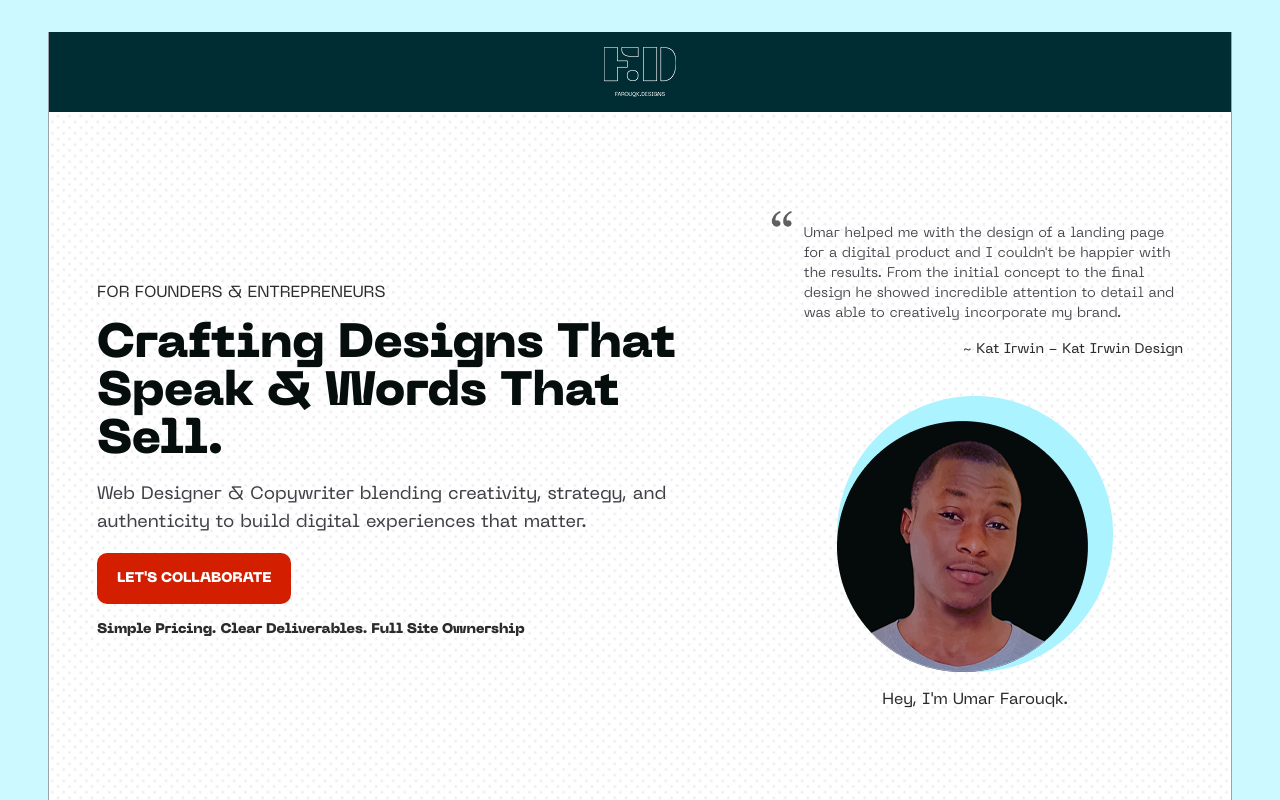
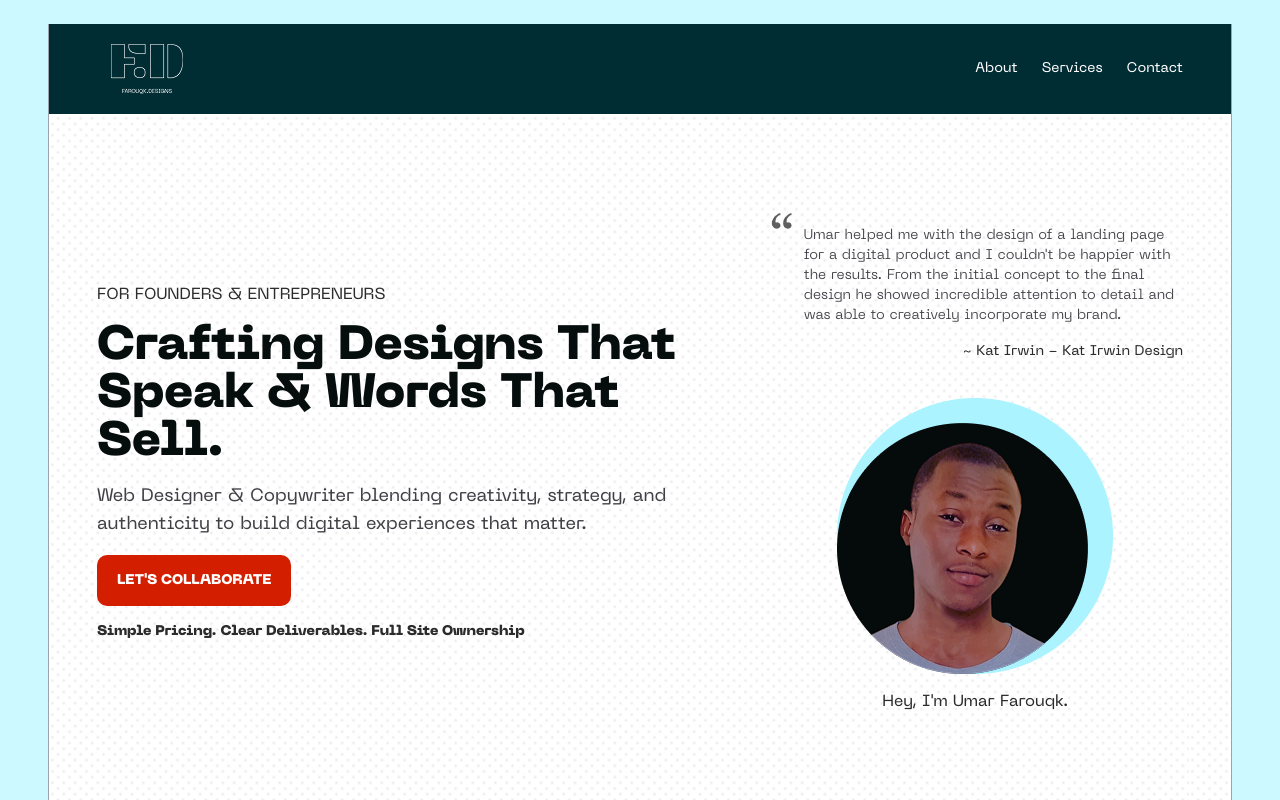
Before and after one commit to reality-farouqk/farouqkdesigns, a Next.js app: page / in a window 1280 px wide. Shown: the top 800 px of the page. Built offline with nearby package versions, Linux system fonts and the light colour scheme.

Commit message:
new update to header links and case study links and info

```diff
--- a/app/components/AboutMe.tsx
+++ b/app/components/AboutMe.tsx
@@ -4,7 +4,7 @@ import Image from 'next/image';
 
 const AboutMe: React.FC = () => {
   return (
-    <section className="text-[#2b2b2b] bg-cover bg-center px-5 py-24 md:px-12" style={{ backgroundImage: 'url(/Hero&AboutSection-bg.png)' }}>
+    <section id="about" className="text-[#2b2b2b] bg-cover bg-center px-5 py-24 md:px-12" style={{ backgroundImage: 'url(/Hero&AboutSection-bg.png)' }}>
       <div className="flex flex-col-reverse lg:flex-row items-start gap-5">
         <div className="w-full lg:w-1/2 p-4 md:p-8">
           <h1 className="text-4xl lg:text-6xl font-bold mb-5">Who am I? <br/>Let&apos;s find out!</h1>
--- a/app/components/CaseStudy.tsx
+++ b/app/components/CaseStudy.tsx
@@ -8,7 +8,7 @@ const CaseStudy: React.FC = () => {
     {
       id: 1,
       title: "TCA(Now seventh bear)",
-      caseStudyLink: "/",
+      caseStudyLink: "https://seventhbear.com/",
       description:
         "Redesigned their landing page proactively, reached out, and they instantly loved it—turning a bold move into a real impact",
       image: "/TCAs Home Page.png",
@@ -16,7 +16,7 @@ const CaseStudy: React.FC = () => {
     {
       id: 2,
       title: "Child Care",
-      caseStudyLink: "/",
+      caseStudyLink: "https://mailafiyaumarsulai.wixstudio.com/-childcare",
       description:
         "Designed a warm, inviting Wix demo for a child care center—showcasing a nurturing space for infants and children.",
       image: "/childscare.png",
@@ -24,14 +24,14 @@ const CaseStudy: React.FC = () => {
     {
       id: 3,
       title: "Pixel Forge",
-      caseStudyLink: "/",
+      caseStudyLink: "https://mailafiyaumarsulai.wixstudio.io/pixelforge",
       description:
         "A Wix demo showcasing a sleek branding agency landing page—crafted to highlight how businesses can elevate their identity.",
       image: "/Pixelforge.png",
     },
     {
       id: 4,
-      title: "RS Guttering",
+      title: "https://mailafiyaumarsulai.wixstudio.com/rsguttering",
       caseStudyLink: "/",
       description:
         "Revamped a roofing business landing page—giving it a fresh, modern look that aligns with their brand and goals. ",
@@ -56,7 +56,7 @@ const CaseStudy: React.FC = () => {
   ];
 
   return (
-    <section className="text-[#2b2b2b] bg-white px-5 py-24 md:py-24 md:px-12 border flex flex-col items-center">
+    <section id="casestudy" className="text-[#2b2b2b] bg-white px-5 py-24 md:py-24 md:px-12 border flex flex-col items-center">
       <h1 className="text-3xl md:text-4xl lg:text-5xl font-bold mb-8 text-center">
         Case Studies
       </h1>
@@ -73,7 +73,7 @@ const CaseStudy: React.FC = () => {
               alt={caseStudy.title}
               className="w-full h-full object-cover"
             />
-            <div className="absolute inset-0 bg-[#F1F1F1] text-[#2b2b2b] flex flex-col justify-center items-center p-4 opacity-0 hover:opacity-100 transition-opacity duration-300">
+            <div className="absolute inset-0 bg-[#F1F1F1] text-[#2b2b2b] flex flex-col justify-center items-start p-4 opacity-0 hover:opacity-100 transition-opacity duration-300">
               <div className="text-sm underline font-light mb-2">
                 <a
                   href={caseStudy.caseStudyLink}
--- a/app/components/Header.tsx
+++ b/app/components/Header.tsx
@@ -1,23 +1,23 @@
 import React from "react";
-import { Link } from "react-router-dom";
+// import Link from "next/link";
 import Image from "next/image";
 
 const Header: React.FC = () => {
   return (
-    <header className="flex flex-row justify-center items-center py-5 px-12 h-20">
+    <header className="flex flex-col md:flex-row justify-between items-start md:items-center gap-4 md:gap-0 py-5 px-12">
       <div className="logo">
         <a href="/">
           <Image src="/logo.png" alt="Logo" width={100} height={50} />
         </a>
       </div>
-      {/* <nav className='flex items-center'>
+      <nav className='flex items-center'>
         <ul className='flex flex-row space-x-6 text-sm'>
-          <li><Link to="/">Home</Link></li>
-          <li><Link to="/about">About</Link></li>
-          <li><Link to="/services">Services</Link></li>
-          <li><Link to="/contact">Contact</Link></li>
+          {/* <li><a href="/">Home</a></li> */}
+          <li><a href="#about">About</a></li>
+          <li><a href="#casestudy">Services</a></li>
+          <li><a href="#contact">Contact</a></li>
         </ul>
-      </nav> */}
+      </nav>
     </header>
   );
 };
--- a/app/layout.tsx
+++ b/app/layout.tsx
@@ -41,7 +41,7 @@ export default function RootLayout({
       <body className={`${NeueMachina.className} min-h-screen px-5 md:px-12`}>
         <SpeedInsights />
         <ClientRouter>
-          <main className="main max-w-screen-xl mx-auto mt-5 lg:mt-8 border-x border-gray-400">{children}</main>
+          <main className="main max-w-screen-xl mx-auto my-5 lg:my-6 border-x border-gray-400">{children}</main>
         </ClientRouter>
       </body>
     </html>
```
